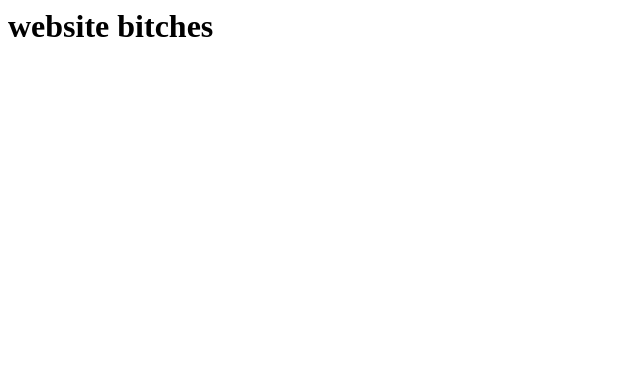
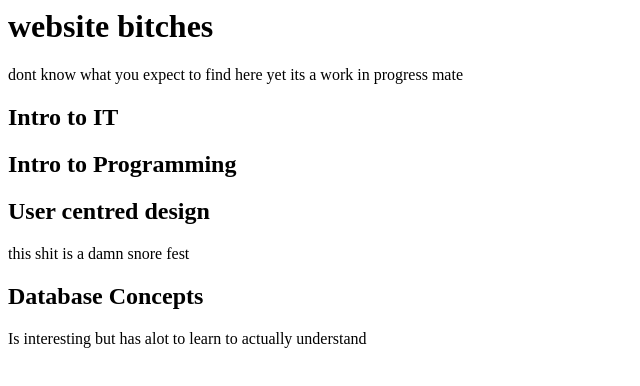
Before and after one commit to leetness87/studyNotes, a plain HTML site: page index.html in a window 1280 px wide. Shown: the whole page, without its empty margins (0-640 px from the left). Drawn offline with Linux system fonts and the light colour scheme.

Commit message:
Update index.html

```diff
--- a/index.html
+++ b/index.html
@@ -1 +1,8 @@
 <h1> website bitches </h1>
+<p> dont know what you expect to find here yet its a work in progress mate</p>
+<h2>Intro to IT</h2>
+<h2>Intro to Programming</h2>
+<h2>User centred design</h2>
+<p>this shit is a damn snore fest</p>
+<h2>Database Concepts</h2>
+<p>Is interesting but has alot to learn to actually understand</p>
```
